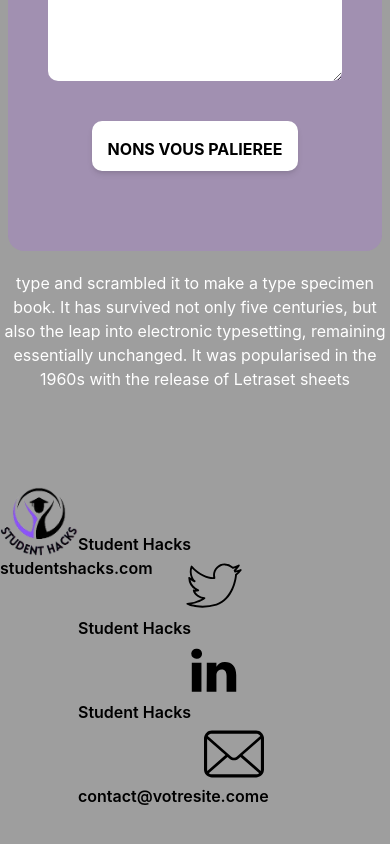
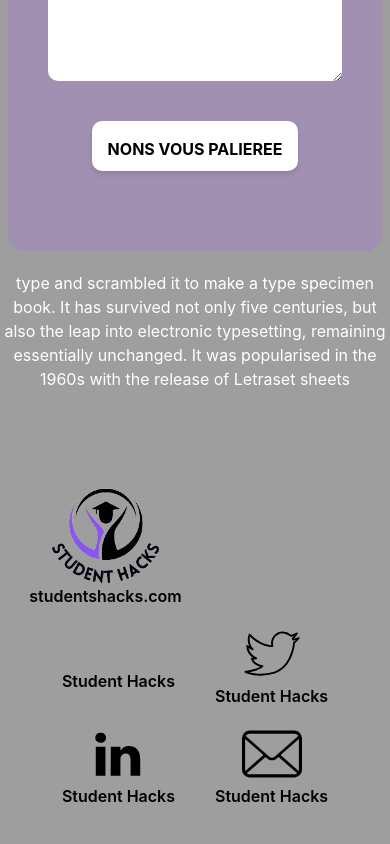
Before and after one commit to msontop10101/school-hacks, a React (Create React App) app: page / in a window 390 px wide. Shown: the part 2768-3612 px from the top of the page. Built offline with nearby package versions, Linux system fonts and the light colour scheme; grey boxes are pictures that could not be loaded.

Commit message:
complete

```diff
--- a/src/App.js
+++ b/src/App.js
@@ -101,12 +101,15 @@ function App() {
         </div>
         </div>
         <div>
-          <footer class='flex justify-between py-14'>
-            <div class='w-[20%]'>
-              <div><a href='/'><img src={logo} width='110px' height='110px' alt='logo'/></a></div>
-              <p class='font-semibold'>studentshacks.com</p>
+          <footer class='flex flex-col md:flex-row justify-between py-14'>
+            <div class='w-[50%] md:w-[20%] pl-4 md:pl-0'>
+              <div class='flex justify-center'><a href='/'><img src={logo} width='110px' height='110px' alt='logo'/></a></div>
+              <p class='font-semibold flex justify-center'>studentshacks.com</p>
             </div>
-            <div class='flex flex-col md:flex-row w-full md:w-[60%] justify-evenly'>
+
+
+            {/* --------DESKTOP-ICONS------------ */}
+            <div class='hidden md:flex flex-col md:flex-row w-full md:w-[60%] justify-evenly'>
 
               <div class='mr-10 flex-col items-center'>
               <div class='flex justify-center'><a href='https://web.facebook.com/people/Student-Hacks/100089567025384/'><img src={facebook} width='60px' height='60px' alt="facebook"/></a></div>
@@ -127,6 +130,37 @@ function App() {
               </div>
 
             </div>
+            {/* ---------DESKTOP-ICONS-------- */}
+
+            {/* --------MOBILE-ICONS--------- */}
+            <div>
+              <div class='pt-4 block md:hidden'>
+
+              <div class='flex justify-center gap-10 mb-4'>
+              <div class='flex flex-col items-center'>
+              <div class=''><a href='https://web.facebook.com/people/Student-Hacks/100089567025384/'><img src={facebook} width='60px' height='60px' alt="facebook"/></a></div>
+              <div><p class='font-semibold'>Student Hacks</p></div>
+              </div>
+              <div class='flex flex-col items-center'>
+              <div><a href='https://twitter.com/StudentHacks0'><img src={twitter} width='60px' height='60px' alt="twitter"/></a></div>
+              <div><p class='font-semibold'>Student Hacks</p></div>
+              </div>
+              </div>
+
+              <div class='flex justify-center gap-10'>
+              <div class='flex flex-col items-center'>
+              <div><a href='linkedin.com'><img src={linkedin} width='60px' height='60px' alt="linkedin"/></a></div>
+              <div><p class='font-semibold'>Student Hacks</p></div>
+              </div>
+              <div  class='flex flex-col items-center'>
+              <div><a href='mailto:contact.studenthacks@gmail.com'><img src={email} width='60px' height='60px' alt="email"/></a></div>
+              <div><p class='font-semibold'>Student Hacks</p></div>
+              </div>
+              </div>
+              </div>
+            </div>
+            {/* ------------MOBILE----------- */}
+
           </footer>
         </div>
       </div>
```
